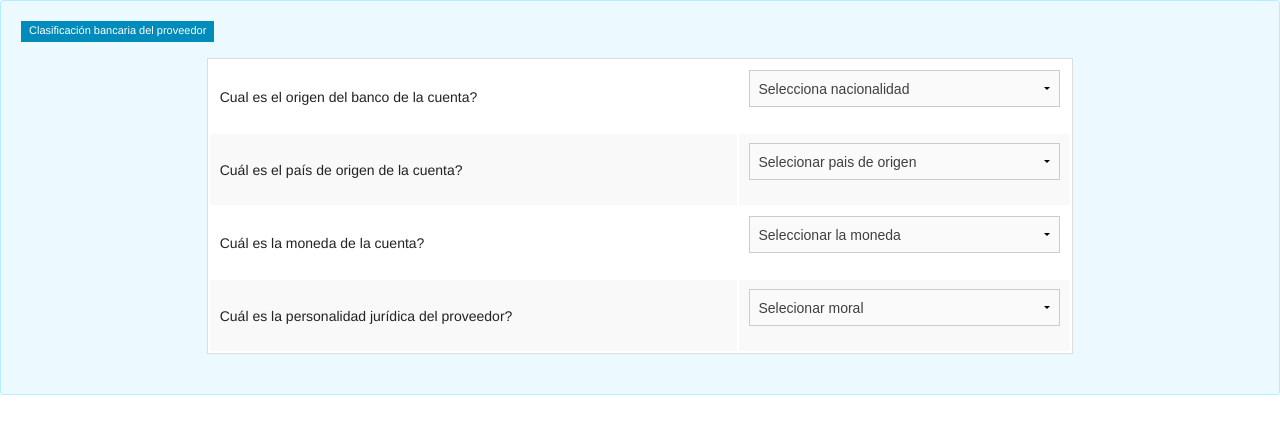
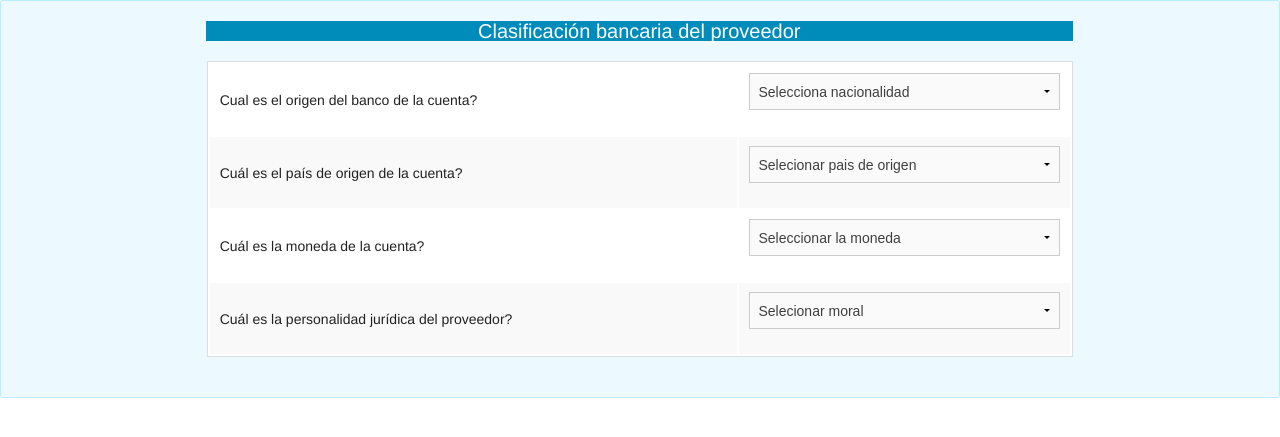
Before and after one commit to richi2050/Jorch, a PHP site: page / in a window 1280 px wide; the page is wider, and only the part inside the window is pictured. Shown: the top 437 px of that part. Run offline with PHP 8.4, Linux system fonts and the light colour scheme.

Commit message:
Update stylo.css

```diff
--- a/css/stylo.css
+++ b/css/stylo.css
@@ -9,3 +9,12 @@ body{
 	content: '*';
 	display:inline;
 }
+.label-2{
+	width: 70%;
+	height: 20px;
+	padding:0;
+	margin-right: 300px;
+	margin-left: 185px;
+	margin-bottom: 20px;
+	font-size: 20px;
+}
```
